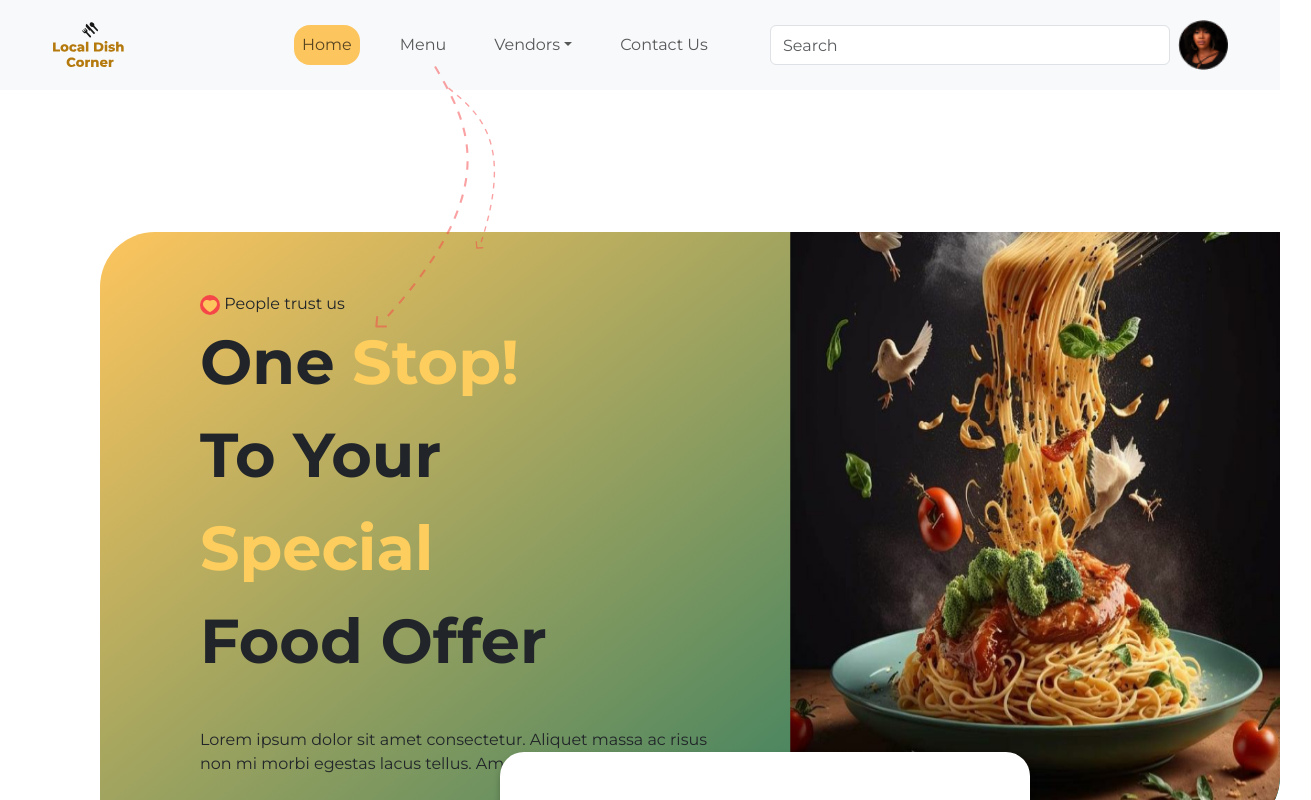
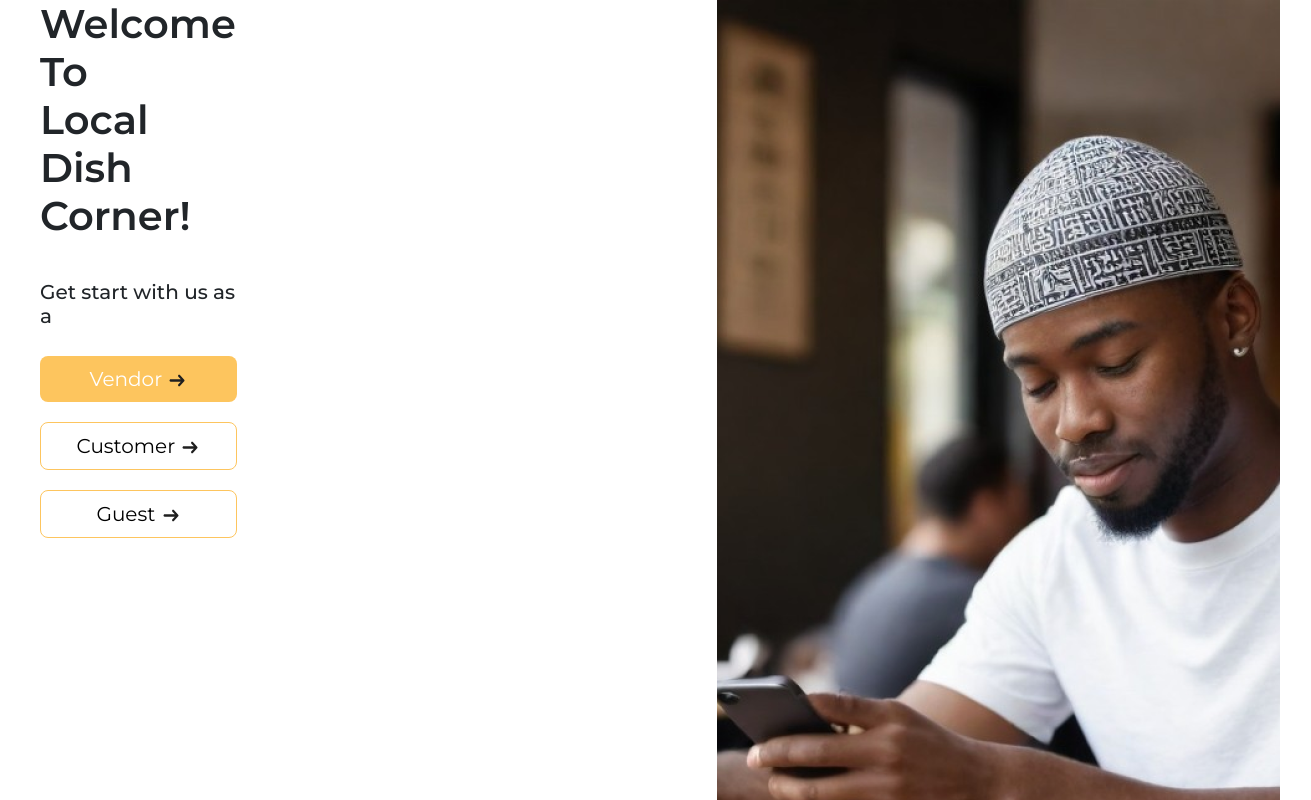
Before and after one commit to R-Wangui/Local-Dish-Connect, a React (Vite) app: page / in a window 1280 px wide. Shown: the top 800 px of the page, 1311 px wide, since content can reach past the window. Built offline with nearby package versions, Linux system fonts and the light colour scheme.

Commit message:
Feat: Added the welcome page

```diff
--- a/src/App.jsx
+++ b/src/App.jsx
@@ -4,11 +4,12 @@ import NavigationBar from './components/layout/NavigationBar'
 import Landing from './pages/Landing'
 import Buttons from './components/layout/Buttons'
 import Hero from './components/landing/Hero'
+import WelcomePage from './components/authentication/WelcomePage'
 
 function App() {
   return (
     <>
-      <Landing />
+      <WelcomePage />
     </>
   )
 }
--- /dev/null
+++ b/src/components/authentication/WelcomePage.jsx
@@ -0,0 +1,42 @@
+import Buttons from "../layout/Buttons"
+
+function WelcomePage() {
+
+    const styleWelcomeBtn = {
+        backgroundColor: '#FDC55E',
+        border: 'none'
+    }
+    const welcomeBtnStyle = {
+        border: '1px solid #FDC55E',
+        color: 'black'
+    }
+  return (
+    <>
+        <div id='welcomePage'>
+
+            <div className='welcome-page'>
+                <div className='welcomebtns'>
+                    <div className='welcomeheader'>
+                        <h1><span>Welcome To<br/></span><span> Local Dish Corner! <br/></span></h1>
+                        <h5>Get start with us as a </h5>
+                    </div>
+                    <Buttons type="submit" size='lg' style={styleWelcomeBtn}>Vendor <img src="/images/arrow-right.svg" alt="" /></Buttons>
+                    <Buttons type="submit" size='lg' variant="outline-primary" style={welcomeBtnStyle}>Customer <img src="/images/arrow-right.svg" alt="" /></Buttons>
+                    <Buttons type="submit" size='lg' variant="outline-primary" style={welcomeBtnStyle}>Guest <img src="/images/arrow-right.svg" alt="" /></Buttons>
+                </div>
+                <img src="\images\Frame 1618868298.png" alt="" />
+            </div>
+            {/* <span>Welcome To<br/></span><span> Local Dish Corner! <br/></span>
+            <div className='welcomebtns'>
+                <Buttons type="submit" size='lg' style={styleWelcomeBtn}>Vendor</Buttons>
+                <Buttons type="submit" size='lg' variant="outline-primary" style={welcomeBtnStyle}>Customer</Buttons>
+                <Buttons type="submit" size='lg' variant="outline-primary" style={welcomeBtnStyle}>Guest</Buttons>
+            </div>
+            <img src="\images\Frame 1618868298.png" alt="" /> */}
+        </div>
+        {/* <img src="\images\Frame 1618868298.png" alt="" /> */}
+    </>
+  )
+}
+
+export default WelcomePage
--- a/src/index.css
+++ b/src/index.css
@@ -49,6 +49,20 @@ body {
   }
 }
 /* styling for the authentication pages */
+#welcomePage {
+  /* display: inline-flex;
+  gap: 20px; */
+  margin-left: 40px;
+}
+.welcome-page {
+  display: inline-flex;
+  gap: 480px;
+}
+.welcomebtns {
+  display: flex;
+  flex-direction: column;
+  gap: 20px;
+}
 #login {
   display: flex;
   justify-content: space-between;
```
Also changed, not shown: public/images/Frame 1618868298.png (added).
